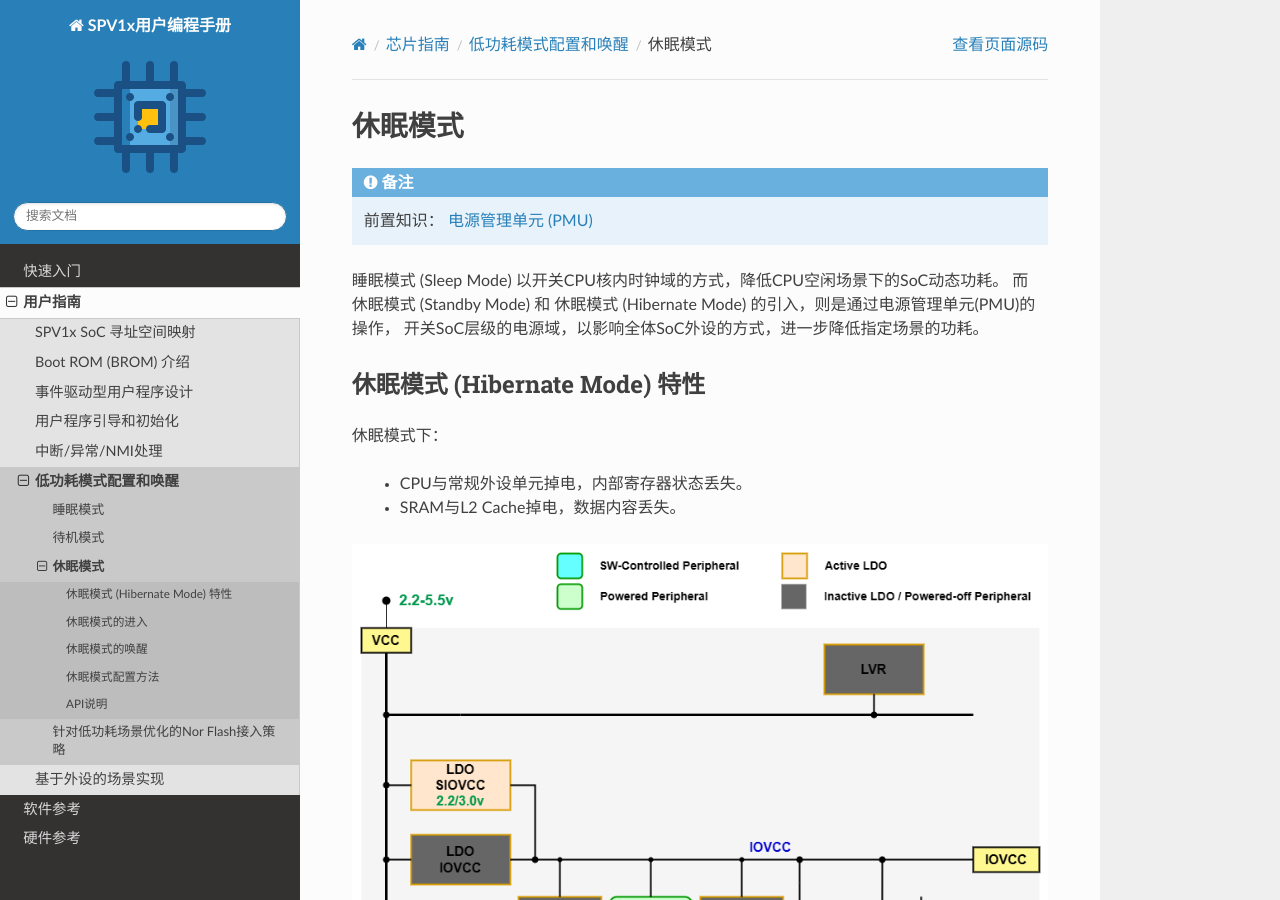
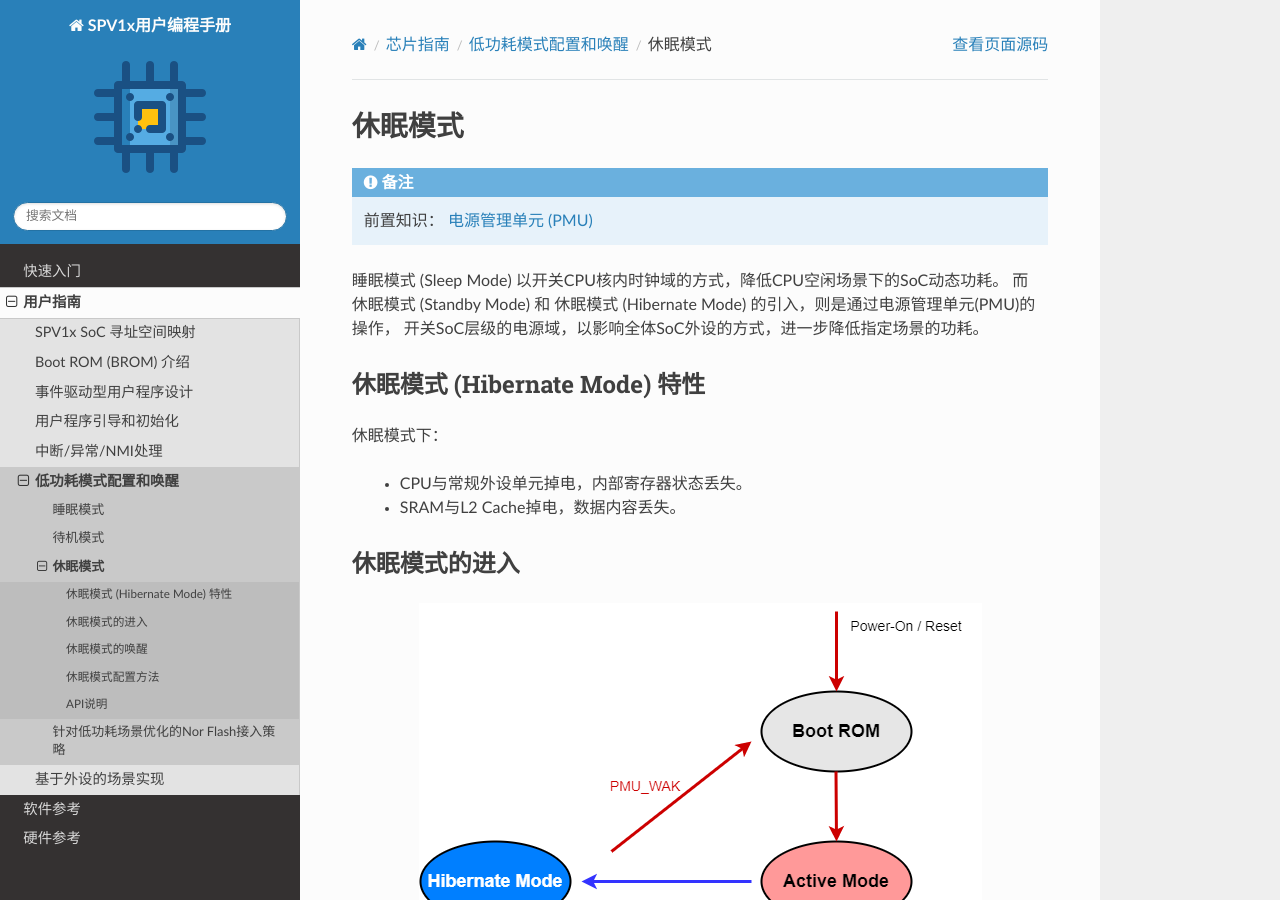
Before and after one commit to qzthrone/spv1x-programming-guide, a Sphinx documentation site: the page built from source/user-guide/low-power-mode/pmu-soc-lpm-hibernate.rst, in a window 1280 px wide and 900 px high. Built offline with Sphinx 7.4.7 and the Read the Docs theme 2.0.0, drawn with Linux system fonts in a browser that asks for light colours.

Commit message:
rc on 09-25

```diff
--- a/source/user-guide/low-power-mode/pmu-soc-lpm-hibernate.rst
+++ b/source/user-guide/low-power-mode/pmu-soc-lpm-hibernate.rst
@@ -16,9 +16,6 @@
 
  - CPU与常规外设单元掉电，内部寄存器状态丢失。
  - SRAM与L2 Cache掉电，数据内容丢失。
-
-.. image:: ../../_static/kiwi-lpm-state-standby-hibernate.png
- :align: center
 
 休眠模式的进入
 -------------------------------
--- a/source/user-guide/low-power-mode/pmu-soc-lpm-standby.rst
+++ b/source/user-guide/low-power-mode/pmu-soc-lpm-standby.rst
@@ -16,9 +16,6 @@
 
  - CPU与常规外设单元关闭，其内部寄存器状态保留(Retention)。
  - SRAM与L2 Cache数据保留。
-
-.. image:: ../../_static/kiwi-lpm-state-standby-standby.png
- :align: center
 
 待机模式的进入
 -------------------------------
```
